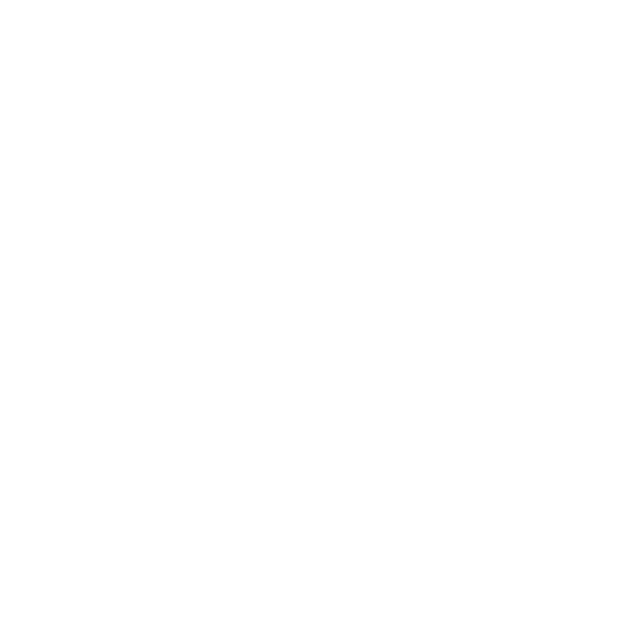
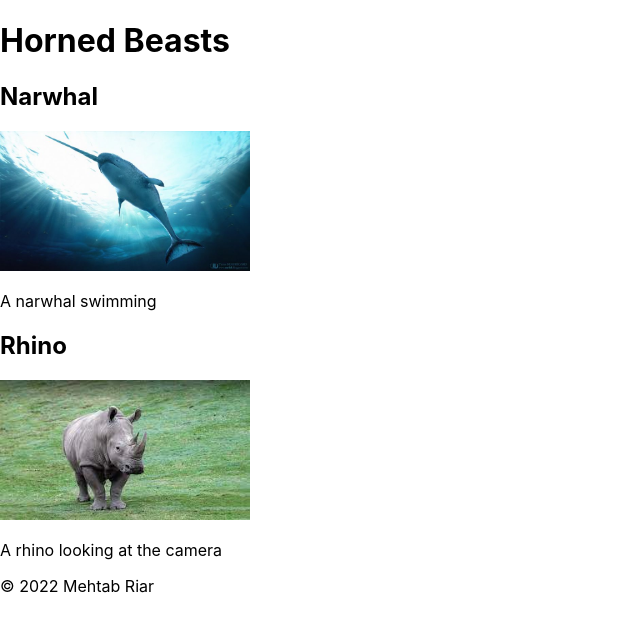
Before and after one commit to Mehtab228/horned-beast, a React (Create React App) app: page / in a window 1280 px wide. Shown: the top 632 px of the page, without its empty margins (0-640 px from the left). Built offline with nearby package versions, Linux system fonts and the light colour scheme.

Commit message:
added components and fixed image sizing

```diff
--- a/src/App.js
+++ b/src/App.js
@@ -8,7 +8,9 @@ class App extends React.Component {
   render() {
     return(
       <>
-      <Header></Header>
+      <Header />
+      <Main />
+      <Footer />
       </>
     );
   }
--- a/src/Footer.js
+++ b/src/Footer.js
@@ -4,6 +4,7 @@ class Footer extends React.Component {
     render(){
         return(
             <>
+            <p>© 2022 Mehtab Riar</p>
             </>
         )
     }
--- a/src/Header.js
+++ b/src/Header.js
@@ -4,6 +4,7 @@ class Header extends React.Component {
     render(){
        return(
         <>
+        <h1>Horned Beasts</h1>
         </>
        )
     }
--- /dev/null
+++ b/src/HornedBeast.js
@@ -0,0 +1,18 @@
+import React from 'react';
+
+class HornedBeast extends React.Component {
+    render() {
+        return(
+            <>
+            <h2>{this.props.title}</h2>
+            <img
+            src={this.props.src}
+            alt={this.props.alt}
+            />
+           <p>{this.props.description}</p>
+            </>
+        )
+    }
+}
+
+export default HornedBeast;
--- a/src/Main.js
+++ b/src/Main.js
@@ -1,9 +1,18 @@
 import React from 'react';
+import HornedBeast from './HornedBeast'
+import narval from './narval.jpeg'
+import rhino from './rhino.jpeg'
 
 class Main extends React.Component {
     render() {
         return(
             <>
+            <div>
+                <HornedBeast src={narval} alt={'a narval'} title={'Narwhal'} description={'A narwhal swimming'}/>
+            </div>
+            <div>
+                <HornedBeast src={rhino} alt={'a rhino'} title={'Rhino'} description={'A rhino looking at the camera'}/>
+            </div>
             </>
         )
     }
--- a/src/index.css
+++ b/src/index.css
@@ -11,3 +11,7 @@ code {
   font-family: source-code-pro, Menlo, Monaco, Consolas, 'Courier New',
     monospace;
 }
+
+img {
+  width: 250px;
+}
```
Also changed, not shown: src/narval.jpeg (added), src/rhino.jpeg (added).
